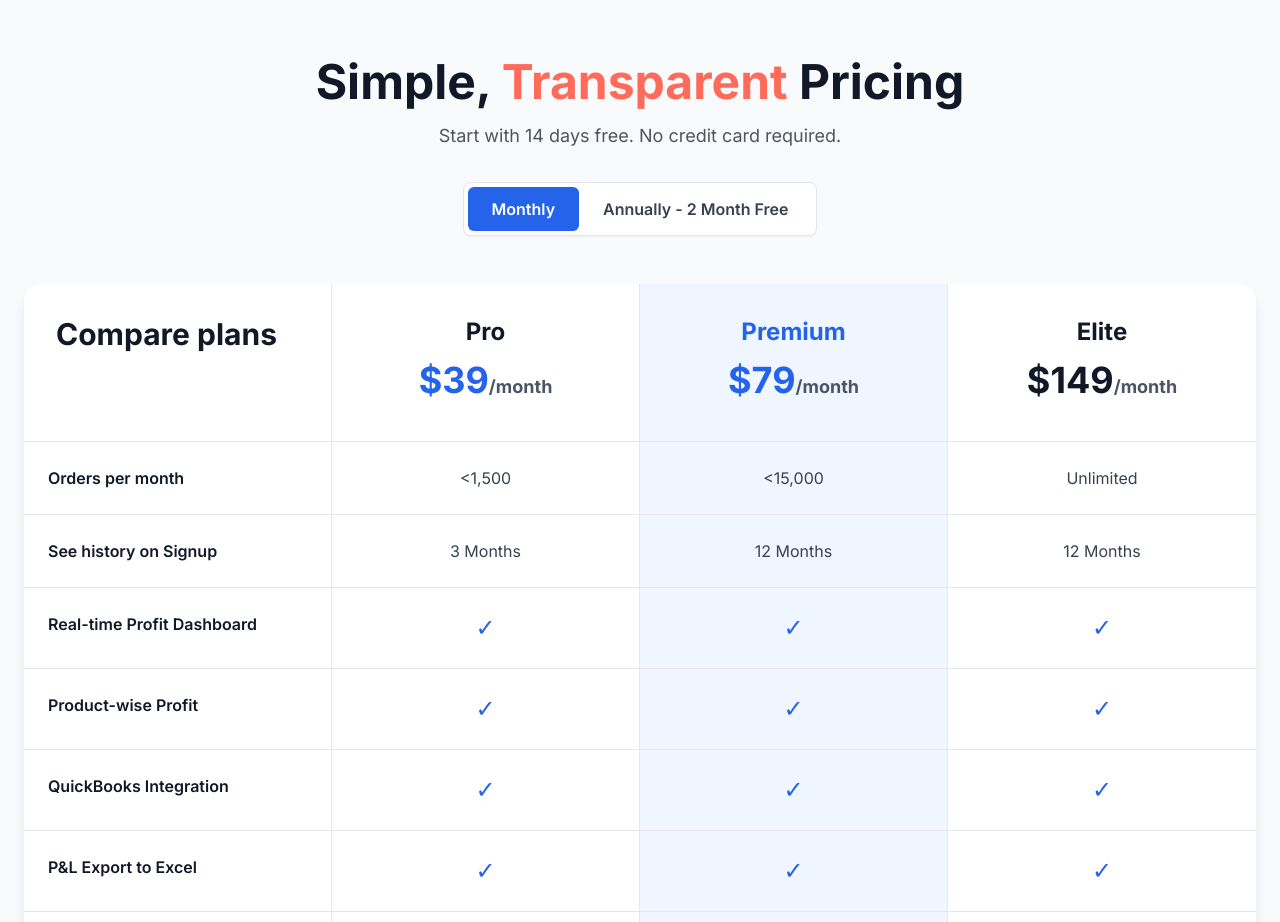
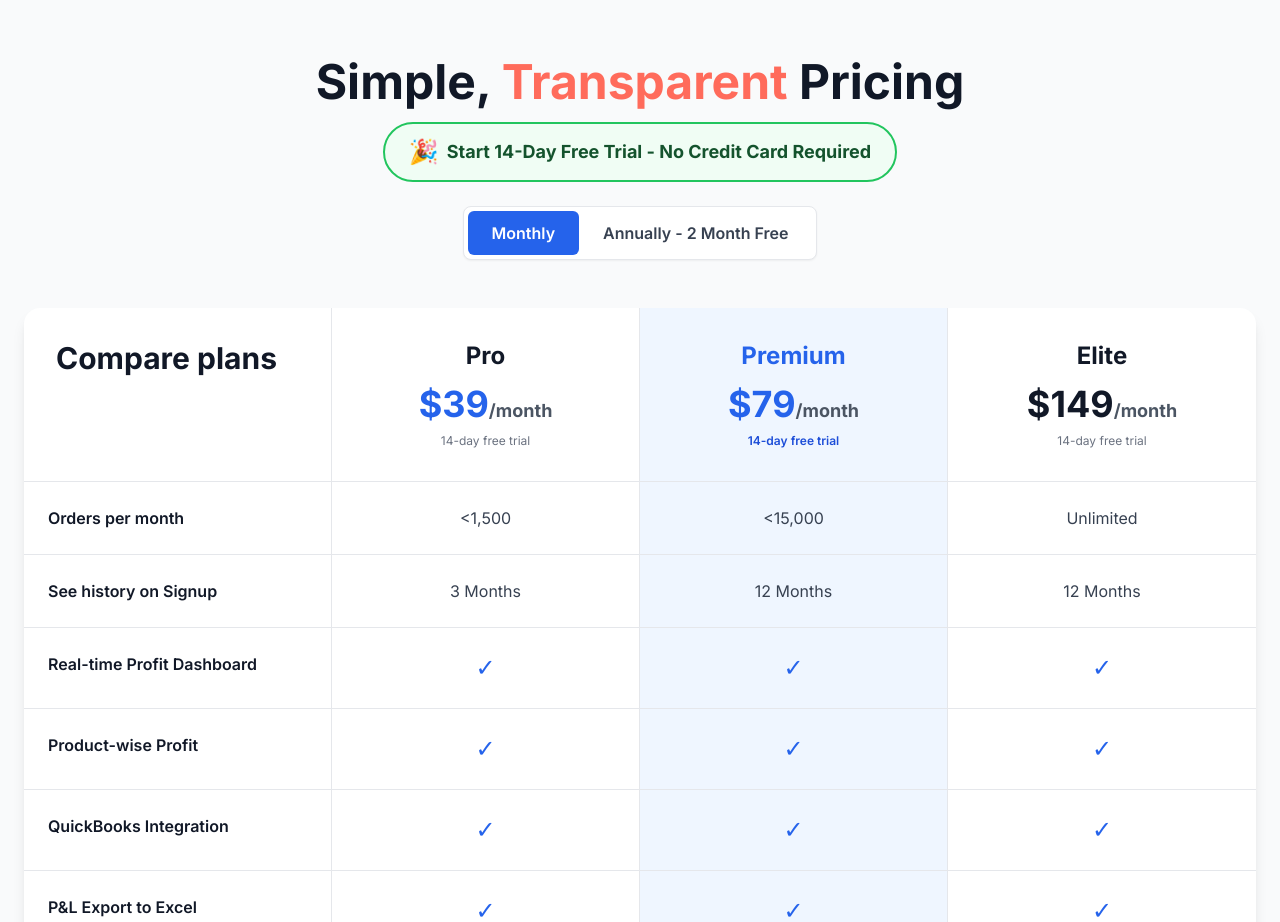
Before and after one commit to algominds35/tiktokshop-project-, a Next.js app: page / in a window 1280 px wide. Shown: the part 4400-5322 px from the top of the page. Built offline with nearby package versions, Linux system fonts and the light colour scheme.

Commit message:
Add prominent 14-day free trial messaging - no credit card required banner

```diff
--- a/app/page.jsx
+++ b/app/page.jsx
@@ -351,11 +351,17 @@ export default function LandingPage() {
             <h2 className="text-4xl lg:text-5xl font-bold text-gray-900 mb-4">
               Simple, <span className="text-[#FF6B5B]">Transparent</span> Pricing
             </h2>
-            <p className="text-lg text-gray-600 mb-8">
-              Start with 14 days free. No credit card required.
-            </p>
+
+            {/* Free Trial Banner */}
+            <div className="inline-flex items-center gap-2 bg-green-50 border-2 border-green-500 rounded-full px-6 py-3 mb-6">
+              <span className="text-2xl">🎉</span>
+              <span className="text-lg font-bold text-green-900">
+                Start 14-Day Free Trial - No Credit Card Required
+              </span>
+            </div>
 
             {/* Pricing Toggle */}
+            <div className="flex justify-center mb-8">
               <div className="inline-flex items-center gap-0 bg-white rounded-lg p-1 border border-gray-200 shadow-sm">
                 <button
                   onClick={() => setPricingInterval('monthly')}
@@ -379,6 +385,7 @@ export default function LandingPage() {
                 </button>
               </div>
             </div>
+          </div>
 
           {/* Pricing Comparison Table */}
           <div className="bg-white rounded-2xl shadow-lg overflow-hidden">
@@ -395,6 +402,7 @@ export default function LandingPage() {
                   ${pricingInterval === 'monthly' ? '39' : '33'}
                   <span className="text-lg text-gray-600">/month</span>
                 </div>
+                <p className="text-xs text-gray-500 mt-2">14-day free trial</p>
               </div>
 
               <div className="p-8 text-center border-r border-b border-gray-200 bg-blue-50">
@@ -403,6 +411,7 @@ export default function LandingPage() {
                   ${pricingInterval === 'monthly' ? '79' : '66'}
                   <span className="text-lg text-gray-600">/month</span>
                 </div>
+                <p className="text-xs text-blue-700 font-semibold mt-2">14-day free trial</p>
               </div>
 
               <div className="p-8 text-center border-b border-gray-200">
@@ -411,6 +420,7 @@ export default function LandingPage() {
                   ${pricingInterval === 'monthly' ? '149' : '124'}
                   <span className="text-lg text-gray-600">/month</span>
                 </div>
+                <p className="text-xs text-gray-500 mt-2">14-day free trial</p>
               </div>
 
               {/* Orders per month */}
```
Lines whose indentation alone changed are shown as unchanged.
